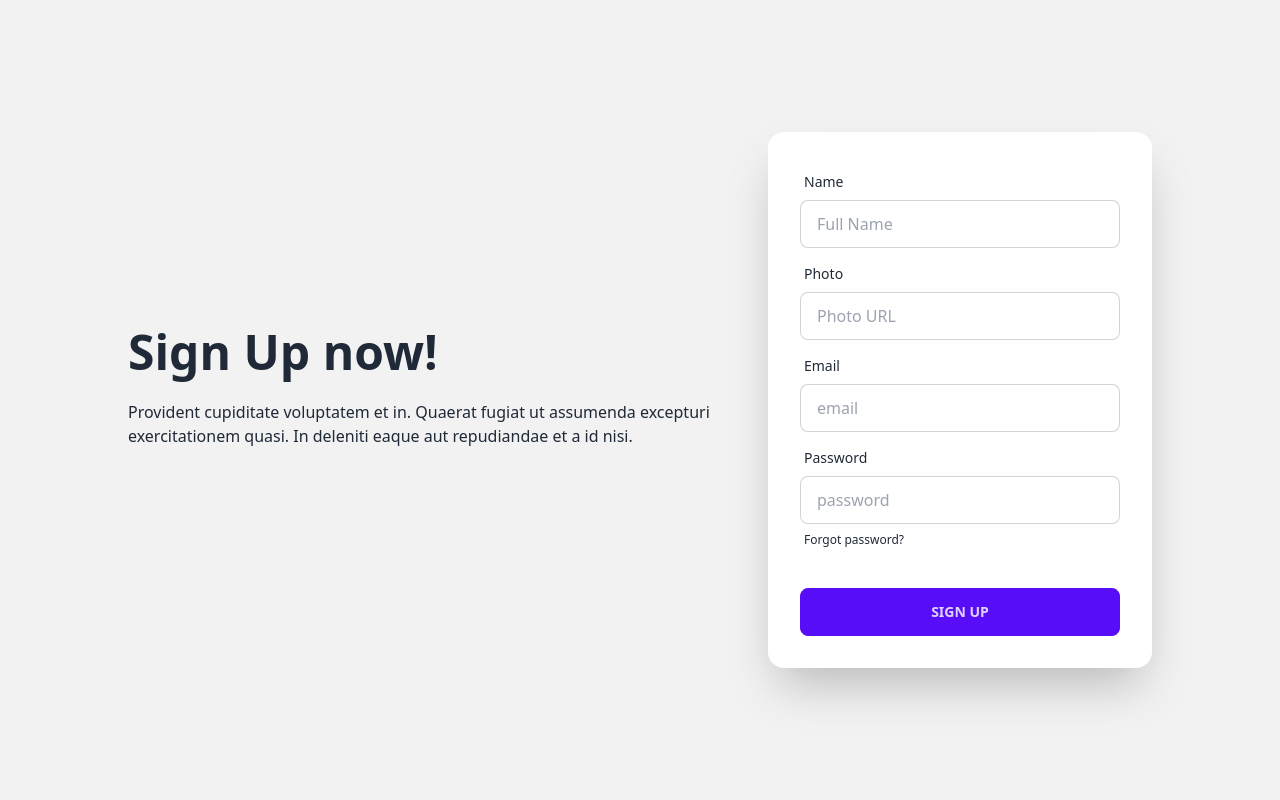
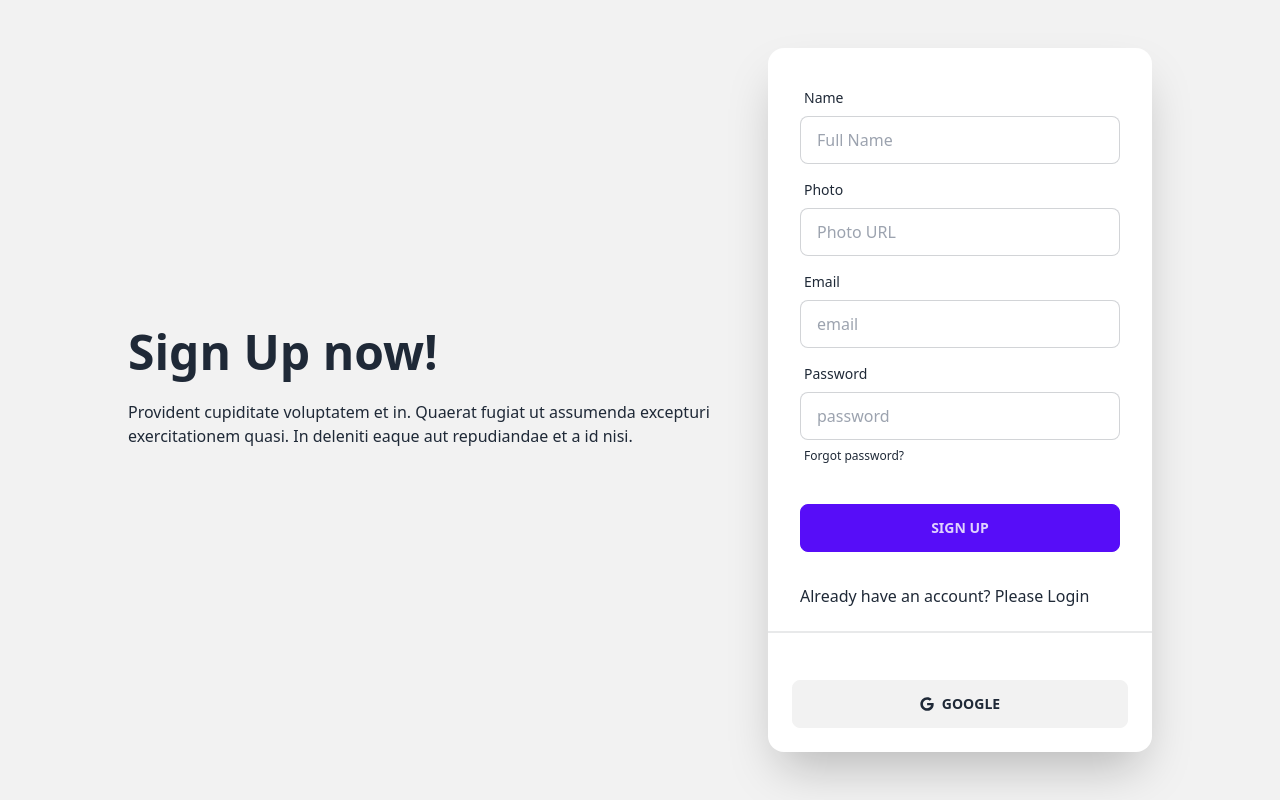
Before and after one commit to wolfiee42/bistroRestaurentCientSide, a React (Vite) app: page /signup in a window 1280 px wide. Built offline with nearby package versions, Linux system fonts and the light colour scheme; no server answers.

Commit message:
conditionally users email and name stored in database

```diff
--- a/src/Layouts/Login/Login.jsx
+++ b/src/Layouts/Login/Login.jsx
@@ -2,15 +2,18 @@ import { useContext, useEffect, useState } from "react";
 import { Helmet } from "react-helmet-async";
 import { loadCaptchaEnginge, LoadCanvasTemplate, validateCaptcha } from 'react-simple-captcha';
 import { AuthContext } from "../../Provider/AuthProvider";
-import { useLocation, useNavigate } from "react-router-dom";
+import { Link, useLocation, useNavigate } from "react-router-dom";
+import { FaGoogle } from "react-icons/fa";
+import useAxiosPublic from "../../hooks/useAxiosPublic";
 
 
 const Login = () => {
 
     const [disabled, setDisabled] = useState(true);
-    const { login } = useContext(AuthContext);
+    const { login,googleSignUp } = useContext(AuthContext);
     const navigate = useNavigate();
     const location = useLocation();
+    const axiosPublic = useAxiosPublic();
 
     const from = location.state?.from?.pathname || '/';
 
@@ -29,7 +32,7 @@ const Login = () => {
             .then(result => {
                 const user = result.user;
                 console.log(user);
-                navigate(from, {replace: true});
+                navigate(from, { replace: true });
             })
 
 
@@ -43,6 +46,23 @@ const Login = () => {
         } else {
             setDisabled(true)
         }
+    }
+
+    const handleSocialBtn = () =>{
+        googleSignUp()
+        .then((res)=>{
+            const name = res.user?.displayName;
+            const email = res.user?.email;
+
+            const user = { name, email };
+
+            axiosPublic.post('/users', user)
+            .then(res=>{
+                console.log(res)
+                navigate('/')
+            })
+        })
+
     }
 
     return (
@@ -77,12 +97,18 @@ const Login = () => {
                                 <label className="label">
                                     <LoadCanvasTemplate />
                                 </label>
-                                <input  onBlur={handeValidateBtn} name="captcha" type="text" placeholder="Type captcha above" className="input input-bordered" />
+                                <input onBlur={handeValidateBtn} name="captcha" type="text" placeholder="Type captcha above" className="input input-bordered" />
                             </div>
                             <div className="form-control mt-6">
                                 <button disabled={disabled} className="btn btn-primary">Login</button>
                             </div>
                         </form>
+                        <p className="px-8">New to Bistro Rastaurent? Please <Link to={'/signup'} className="hover:text-red-500 hover:underline hover:font-semibold hover:cursor-pointer">Sign Up</Link></p>
+                        <div className="divider"></div>
+                        <button onClick={handleSocialBtn} className="btn m-6">
+                            <FaGoogle></FaGoogle>
+                            Google
+                        </button>
                     </div>
                 </div>
             </div>
--- a/src/Layouts/Register/Register.jsx
+++ b/src/Layouts/Register/Register.jsx
@@ -1,10 +1,19 @@
 import { useContext } from "react";
 import { AuthContext } from "../../Provider/AuthProvider";
 import { useForm } from "react-hook-form"
+import useAxiosPublic from "../../hooks/useAxiosPublic";
+import Swal from 'sweetalert2'
+import { FaGoogle } from "react-icons/fa";
+import { Link, useNavigate } from "react-router-dom";
+
+
 
 const Register = () => {
     const { register, handleSubmit, formState: { errors }, } = useForm();
-    const { createUser, updateUserProfile } = useContext(AuthContext)
+    const { createUser, updateUserProfile, googleSignUp } = useContext(AuthContext)
+    const axiosPublic = useAxiosPublic()
+    const navigate = useNavigate()
+
 
     const onSubmit = (data) => {
         const email = data.email;
@@ -15,14 +24,46 @@ const Register = () => {
         createUser(email, password)
             .then(result => {
                 console.log(result.user);
+                const user = { name, email }
                 updateUserProfile(name, photo)
                     .then(() => {
-
+                        axiosPublic.post('/users', user)
+                            .then(res => {
+                                if (res.data.insertedId > 0) {
+                                    Swal.fire({
+                                        position: "top-end",
+                                        icon: "success",
+                                        title: "Your work has been saved",
+                                        showConfirmButton: false,
+                                        timer: 1500
+                                    });
+                                    navigate('/')
+                                }
+                            })
                     })
                     .catch(error => {
                         console.log(error);
                     })
             })
+    }
+
+    const handleSocialBtn = () => {
+        googleSignUp()
+            .then((res) => {
+
+                const user = {
+                    email: res.user?.email,
+                    name: res.user?.displayName,
+                };
+
+                axiosPublic.post('/users', user)
+                    .then(res => {
+                        console.log(res.data)
+                        navigate('/')
+                    })
+
+            })
+
     }
 
     // const handlesignUp = event => {
@@ -87,6 +128,12 @@ const Register = () => {
                             <button className="btn btn-primary">Sign Up</button>
                         </div>
                     </form>
+                    <p className="px-8">Already have an account? Please <Link to={'/login'} className="hover:text-red-500 hover:underline hover:font-semibold hover:cursor-pointer">Login</Link></p>
+                    <div className="divider"></div>
+                    <button onClick={handleSocialBtn} className="btn m-6">
+                        <FaGoogle></FaGoogle>
+                        Google
+                    </button>
                 </div>
             </div>
         </div>
--- a/src/Provider/AuthProvider.jsx
+++ b/src/Provider/AuthProvider.jsx
@@ -1,6 +1,6 @@
 import { useEffect, useState } from "react";
 import { createContext } from "react";
-import { createUserWithEmailAndPassword, onAuthStateChanged, signInWithEmailAndPassword, signOut, updateProfile } from "firebase/auth";
+import { GoogleAuthProvider, createUserWithEmailAndPassword, onAuthStateChanged, signInWithEmailAndPassword, signInWithPopup, signOut, updateProfile } from "firebase/auth";
 import auth from "../firebase/firebase.confiq"
 
 export const AuthContext = createContext(null);
@@ -8,6 +8,10 @@ export const AuthContext = createContext(null);
 const AuthProvider = ({ children }) => {
     const [user, setUser] = useState();
     const [loading, setLoading] = useState(true);
+    const googleProvider = new GoogleAuthProvider;
+
+
+
 
     const createUser = (email, password) => {
         setLoading(true);
@@ -17,6 +21,11 @@ const AuthProvider = ({ children }) => {
     const login = (email, password) => {
         setLoading(true);
         return signInWithEmailAndPassword(auth, email, password)
+    }
+
+    const googleSignUp = () => {
+        setLoading(true);
+        return signInWithPopup(auth, googleProvider)
     }
 
     const updateUserProfile = (name, photo) => {
@@ -44,7 +53,7 @@ const AuthProvider = ({ children }) => {
     }, [])
 
 
-    const authinfo = { user, loading, createUser, login, updateUserProfile, logOut }
+    const authinfo = { user, loading, createUser, googleSignUp, login, updateUserProfile, logOut }
     return (
         <AuthContext.Provider value={authinfo}>
             {children}
--- a/src/Routes/Router.jsx
+++ b/src/Routes/Router.jsx
@@ -52,7 +52,7 @@ export const router = createBrowserRouter([
     },
     {
         path: '/dashboard',
-        element: <Dashboard />,
+        element: <PirvateRoute><Dashboard /></PirvateRoute>,
         children: [
             {
                 path: "/dashboard/userhome",
--- /dev/null
+++ b/src/hooks/useAxiosPublic.js
@@ -0,0 +1,13 @@
+import axios from "axios"
+
+
+
+const axiosPublic = axios.create({
+    baseURL: "http://localhost:5000",
+})
+
+const useAxiosPublic = () => {
+    return axiosPublic;
+};
+
+export default useAxiosPublic;
```
